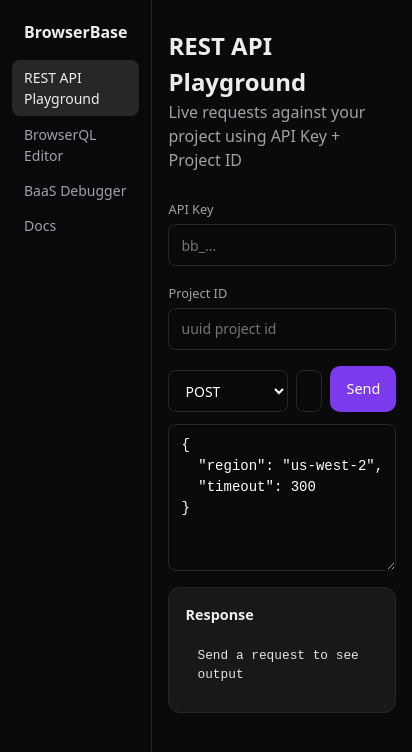
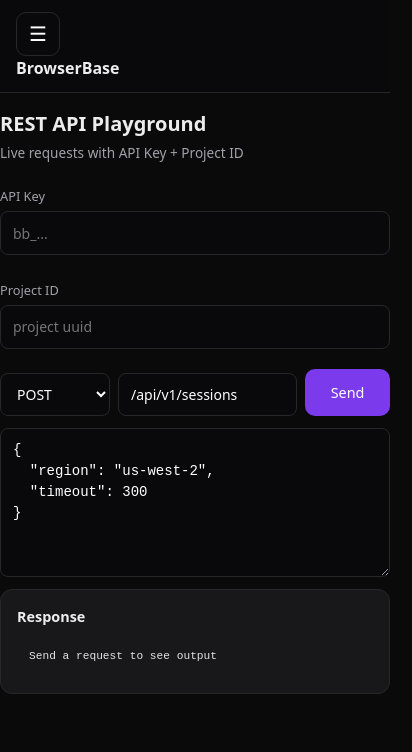
Before and after one commit to kumarsumit68439-code/browserbase-clone, a Next.js app: page /playgrounds/rest in a window 390 px wide. Shown: the top 752 px of the page, 412 px wide, since content can reach past the window. Built offline with nearby package versions, Linux system fonts and the light colour scheme.

Commit message:
Make playgrounds use AppShell + responsive tables on account pages

```diff
--- a/src/app/playgrounds/rest/page.tsx
+++ b/src/app/playgrounds/rest/page.tsx
@@ -1,7 +1,7 @@
 "use client";
 
 import { useState } from "react";
-import Link from "next/link";
+import { AppShell } from "@/components/AppShell";
 
 export default function RestPlaygroundPage() {
   const [apiKey, setApiKey] = useState("");
@@ -16,15 +16,12 @@
     setLoading(true);
     setResult("");
     try {
-      const headers: Record<string, string> = {
-        "Content-Type": "application/json",
-      };
+      const headers: Record<string, string> = { "Content-Type": "application/json" };
       if (apiKey) {
         headers["x-bb-api-key"] = apiKey;
         headers["Authorization"] = `Bearer ${apiKey}`;
       }
       if (projectId) headers["x-bb-project-id"] = projectId;
-
       const res = await fetch(path, {
         method,
         headers,
@@ -44,90 +41,53 @@
   };
 
   return (
-    <div style={{ minHeight: "100vh", display: "flex" }}>
-      <aside
-        style={{
-          width: 240,
-          borderRight: "1px solid #27272a",
-          background: "#09090b",
-          padding: "1.25rem 0.75rem",
-        }}
-      >
-        <Link href="/dashboard" style={{ fontWeight: 700, display: "block", marginBottom: 16, padding: "0 0.75rem" }}>
-          BrowserBase
-        </Link>
-        <Link href="/playgrounds/rest" style={{ display: "block", padding: "0.45rem 0.75rem", background: "#27272a", borderRadius: 8, fontSize: "0.875rem" }}>
-          REST API Playground
-        </Link>
-        <Link href="/playgrounds/browserql" className="muted" style={{ display: "block", padding: "0.45rem 0.75rem", fontSize: "0.875rem" }}>
-          BrowserQL Editor
-        </Link>
-        <Link href="/playgrounds/baas-debugger" className="muted" style={{ display: "block", padding: "0.45rem 0.75rem", fontSize: "0.875rem" }}>
-          BaaS Debugger
-        </Link>
-        <Link href="/docs" className="muted" style={{ display: "block", padding: "0.45rem 0.75rem", fontSize: "0.875rem" }}>
-          Docs
-        </Link>
-      </aside>
-      <main className="container" style={{ paddingTop: "1.75rem", paddingBottom: "3rem", flex: 1 }}>
-        <h1 style={{ fontSize: "1.5rem", fontWeight: 700 }}>REST API Playground</h1>
-        <p className="muted" style={{ marginBottom: "1.5rem" }}>
-          Live requests against your project using API Key + Project ID
-        </p>
+    <AppShell active="/playgrounds/rest">
+      <h1 className="page-title">REST API Playground</h1>
+      <p className="page-sub">Live requests with API Key + Project ID</p>
 
-        <div className="grid-2" style={{ marginBottom: "1rem" }}>
+      <div className="grid-2" style={{ marginBottom: "0.75rem" }}>
         <div>
           <label className="muted" style={{ fontSize: "0.8rem" }}>API Key</label>
-            <input
-              value={apiKey}
-              onChange={(e) => setApiKey(e.target.value)}
-              placeholder="bb_..."
-              style={inputStyle}
-            />
+          <input value={apiKey} onChange={(e) => setApiKey(e.target.value)} placeholder="bb_..." style={field} />
         </div>
         <div>
           <label className="muted" style={{ fontSize: "0.8rem" }}>Project ID</label>
-            <input
-              value={projectId}
-              onChange={(e) => setProjectId(e.target.value)}
-              placeholder="uuid project id"
-              style={inputStyle}
-            />
+          <input value={projectId} onChange={(e) => setProjectId(e.target.value)} placeholder="project uuid" style={field} />
         </div>
       </div>
 
-        <div style={{ display: "flex", gap: 8, marginBottom: "0.75rem" }}>
-          <select value={method} onChange={(e) => setMethod(e.target.value)} style={{ ...inputStyle, width: 120 }}>
+      <div style={{ display: "flex", flexWrap: "wrap", gap: 8, marginBottom: "0.75rem" }}>
+        <select value={method} onChange={(e) => setMethod(e.target.value)} style={{ ...field, width: 110, marginBottom: 0 }}>
           <option>GET</option>
           <option>POST</option>
           <option>DELETE</option>
         </select>
-          <input value={path} onChange={(e) => setPath(e.target.value)} style={{ ...inputStyle, flex: 1 }} />
-          <button className="btn btn-primary" onClick={run} disabled={loading}>
+        <input value={path} onChange={(e) => setPath(e.target.value)} style={{ ...field, flex: "1 1 160px", marginBottom: 0, minWidth: 0 }} />
+        <button className="btn btn-primary" onClick={run} disabled={loading} style={{ flex: "1 1 auto" }}>
           {loading ? "Running…" : "Send"}
         </button>
       </div>
 
       {method !== "GET" && method !== "DELETE" && (
-          <textarea value={body} onChange={(e) => setBody(e.target.value)} rows={6} style={{ ...inputStyle, width: "100%", fontFamily: "monospace" }} />
+        <textarea value={body} onChange={(e) => setBody(e.target.value)} rows={6} style={{ ...field, width: "100%", fontFamily: "monospace" }} />
       )}
 
-        <div className="card" style={{ marginTop: "1rem" }}>
+      <div className="card" style={{ marginTop: "0.75rem" }}>
         <h2 style={{ fontSize: "0.9rem", marginBottom: 8 }}>Response</h2>
-          <pre className="mono" style={{ whiteSpace: "pre-wrap", color: "#e4e4e7", fontSize: "0.8rem" }}>
+        <pre className="mono code-block" style={{ whiteSpace: "pre-wrap", color: "#e4e4e7" }}>
           {result || "Send a request to see output"}
         </pre>
       </div>
-      </main>
-    </div>
+    </AppShell>
   );
 }
 
-const inputStyle: React.CSSProperties = {
+const field: React.CSSProperties = {
   display: "block",
   width: "100%",
   marginTop: 4,
-  padding: "0.6rem 0.75rem",
+  marginBottom: 8,
+  padding: "0.65rem 0.75rem",
   borderRadius: 8,
   border: "1px solid #27272a",
   background: "#09090b",
```
Also changed, not shown: src/app/dashboard/page.tsx (+32 -61 lines), src/app/playgrounds/baas-debugger/page.tsx (+14 -37 lines), src/app/playgrounds/browserql/page.tsx (+24 -30 lines). Lines whose indentation alone changed are shown as unchanged.
